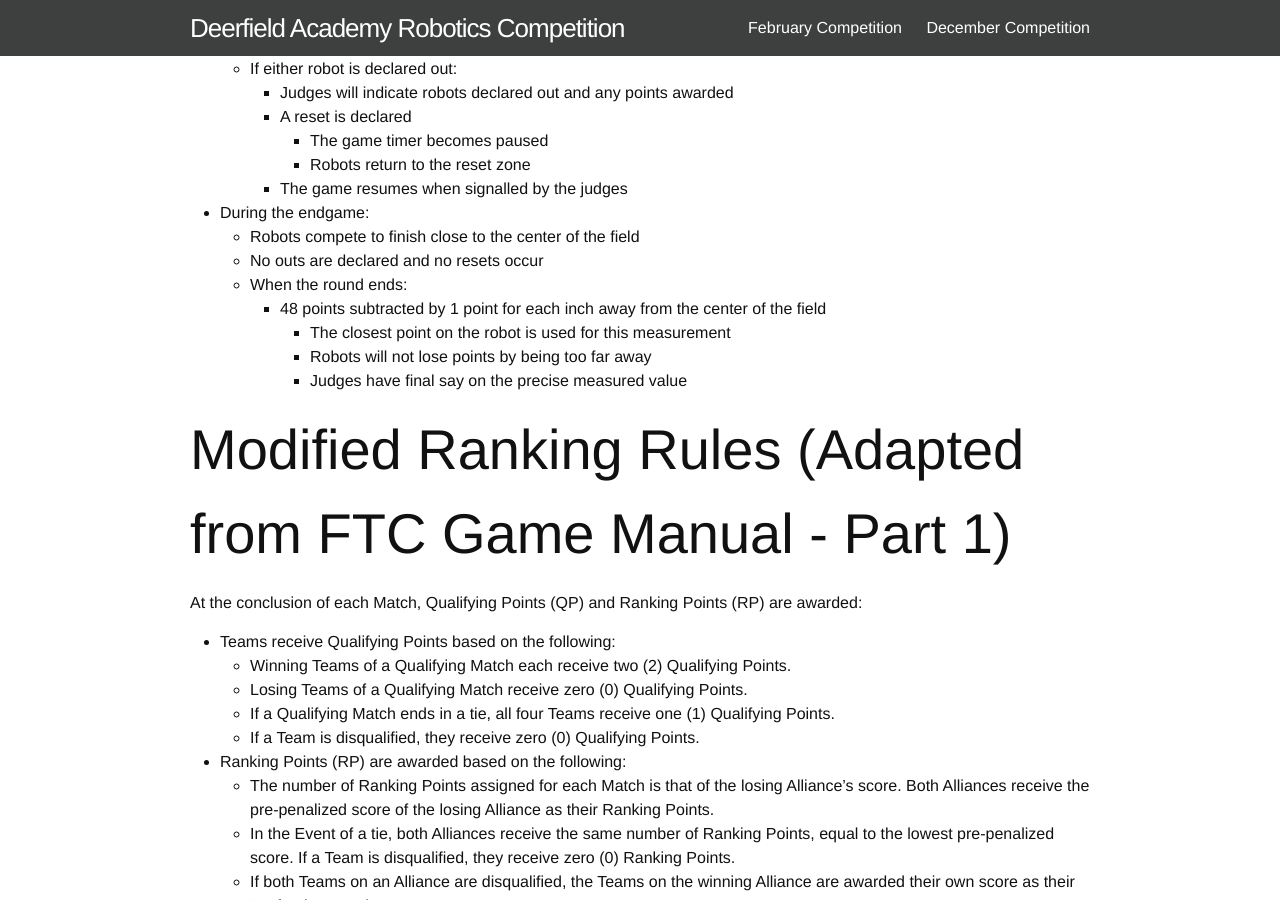
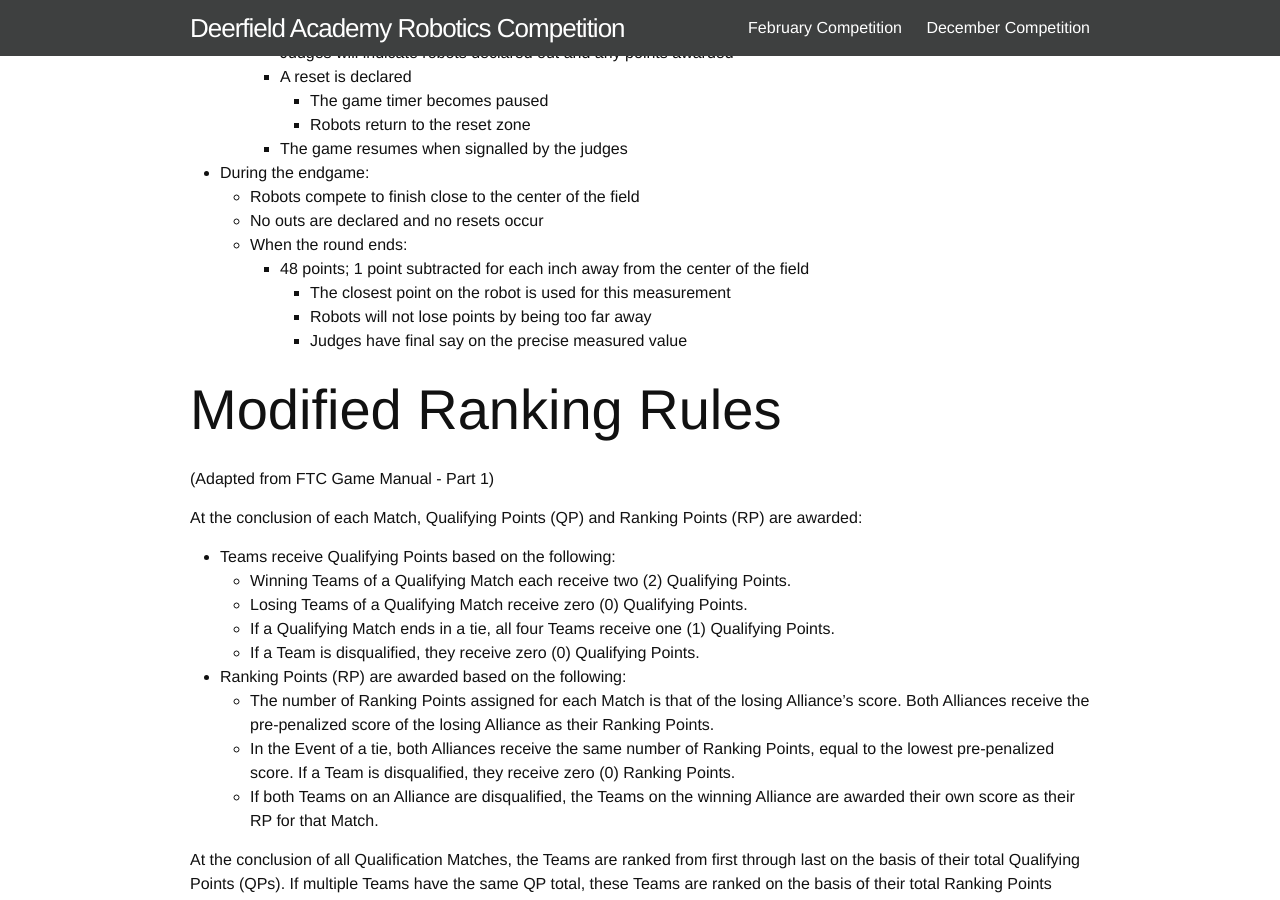
Before and after one commit to jtaylor1029/darc, a Jekyll site: the page built from _posts/2016-01-17-competition-3.md, in a window 1280 px wide and 900 px high, scrolled down 4010 px. Built offline with Jekyll 4.4.1, drawn with Linux system fonts in a browser that asks for light colours; some of the changed text lies outside the part shown.

Commit message:
Updated scoring and formatting

```diff
--- a/_posts/2016-01-17-competition-3.md
+++ b/_posts/2016-01-17-competition-3.md
@@ -99,14 +98,15 @@ Be prepared to battle! The basic idea of this round of competition is that there
   - Robots compete to finish close to the center of the field
   - No outs are declared and no resets occur
   - When the round ends:
-    - 48 points subtracted by 1 point for each inch away from the center of the field
+    - 48 points; 1 point subtracted for each inch away from the center of the field
       - The closest point on the robot is used for this measurement
       - Robots will not lose points by being too far away
       - Judges have final say on the precise measured value
 
 
+## Modified Ranking Rules
 
-## Modified Ranking Rules (Adapted from FTC Game Manual - Part 1)
+(Adapted from FTC Game Manual - Part 1)
 
 At the conclusion of each Match, Qualifying Points (QP) and Ranking Points (RP) are awarded:
 
```
Also changed, not shown: other parts of _posts/2016-01-17-competition-3.md (+10 -9 lines).
